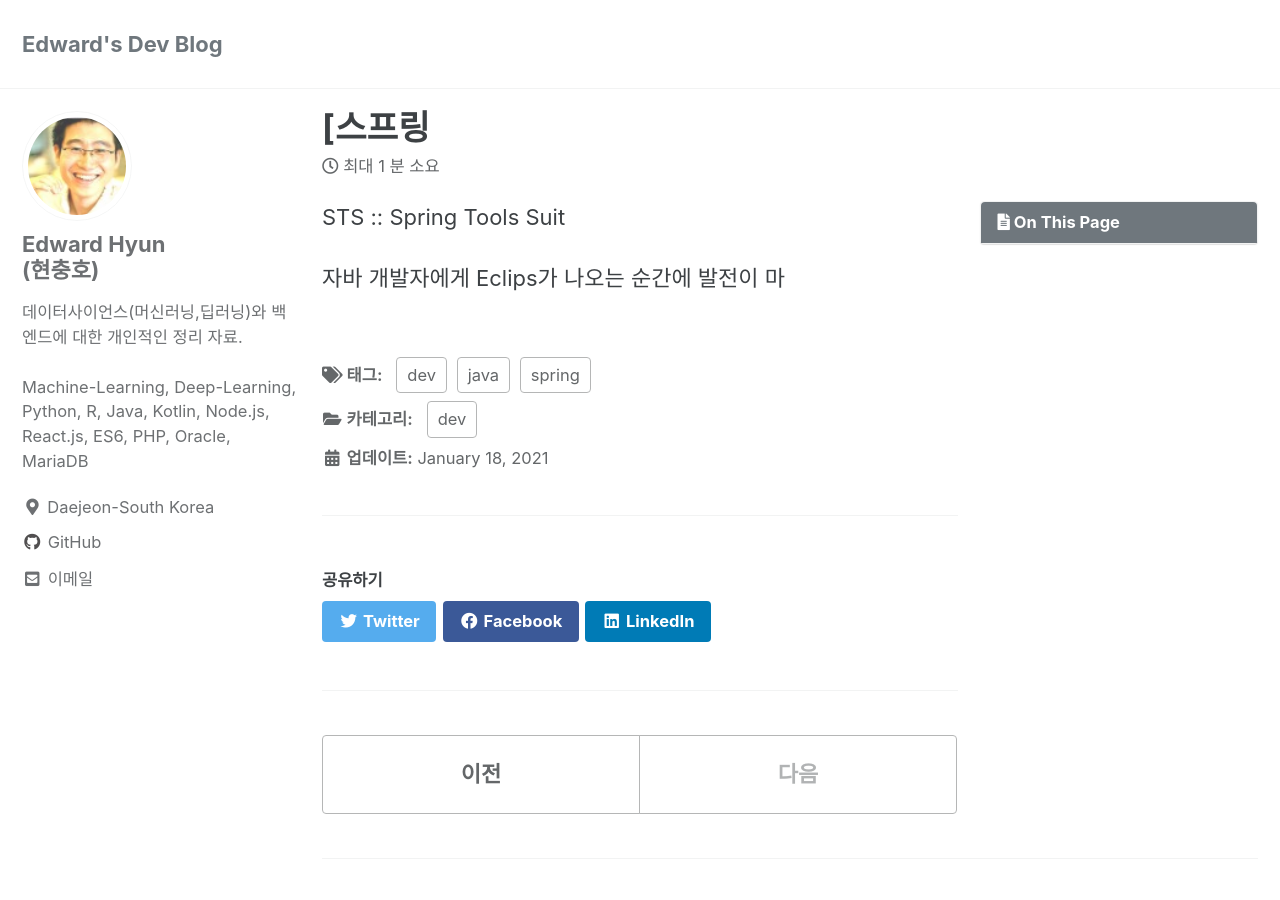
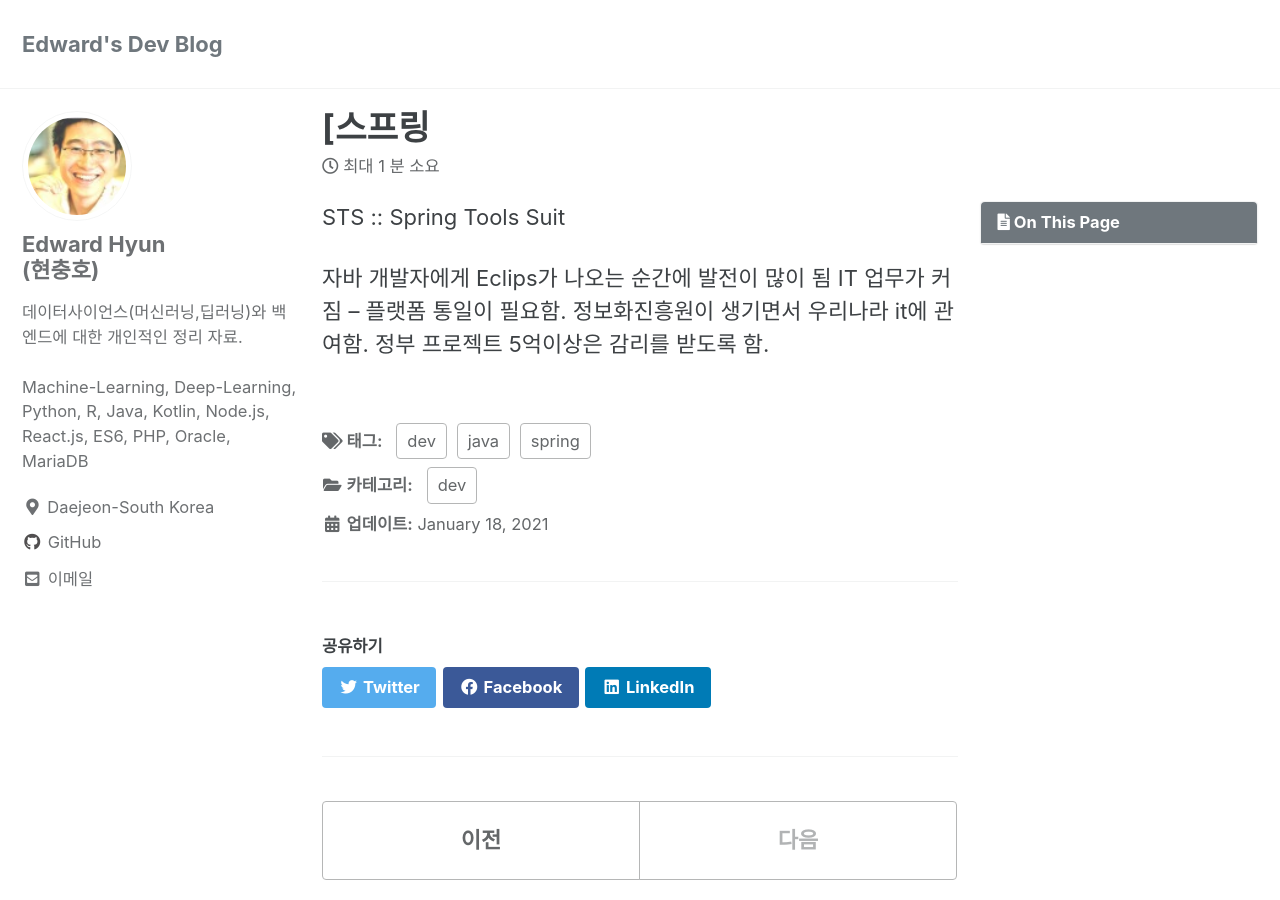
Before and after one commit to iamhch24/iamhch24.github.io, a Jekyll site: the page built from _posts/2021-01-18-[스피링].md, in a window 1280 px wide and 900 px high. Built offline with Jekyll 4.4.1, drawn with Linux system fonts in a browser that asks for light colours; cached includes are drawn as plain includes.

Commit message:
_posts/2021-01-18-[스피링].md updated from https://stackedit.io/

```diff
--- a/_posts/2021-01-18-[스피링].md
+++ b/_posts/2021-01-18-[스피링].md
@@ -12,7 +12,11 @@ toc: true
 
 STS :: Spring Tools Suit
 
-자바 개발자에게 Eclips가 나오는 순간에 발전이 마
+자바 개발자에게 Eclips가 나오는 순간에 발전이 많이 됨
+IT 업무가 커짐 -- 플랫폼 통일이 필요함.
+정보화진흥원이 생기면서 우리나라 it에 관여함.
+정부 프로젝트 5억이상은 감리를 받도록 함.
+
 <!--stackedit_data:
-eyJoaXN0b3J5IjpbLTY5MTkyNDI1M119
+eyJoaXN0b3J5IjpbOTU4NDEyNzc4XX0=
 -->
```
